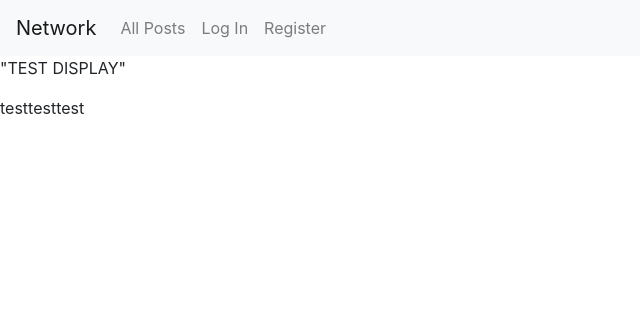
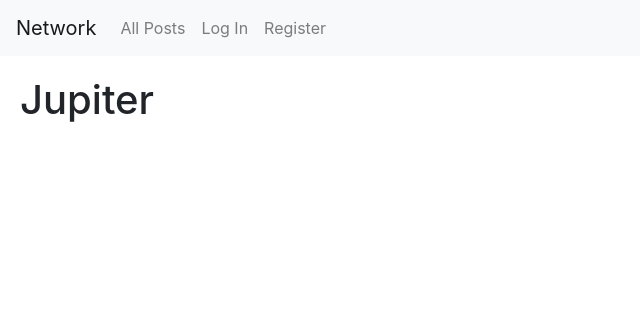
Before and after one commit to ThoshHub/CS50-Network, a Django app: page /userpage/4 in a window 1280 px wide. Shown: the top 316 px of the page, without its empty margins (0-640 px from the left). Run offline with Django 3.2, Linux system fonts and the light colour scheme; data comes from the database, SQL or seed files in the repository; some libraries are stand-ins or nearby versions.

Commit message:
updated user page display need to update css and messages

```diff
--- a/my_notes/current_notes.txt
+++ b/my_notes/current_notes.txt
@@ -96,3 +96,8 @@ Need to display user pages:
 	20.12.13
 		Left off on userpage.js on "loadUserData()"
 		trying to set the inner html of the userpage div
+
+	20.12.14
+		Left off trying to edit CSS of the "#user_information" id on the userpage.html page
+		I want a blue border and padding
+		Also need to display rest of information like number of followers etc.
--- a/network/static/network/styles.css
+++ b/network/static/network/styles.css
@@ -35,3 +35,7 @@
     display: inline-block;
     vertical-align: top;
 }
+
+#user_information{
+	padding: 20px;
+}
--- a/network/static/network/userpage.js
+++ b/network/static/network/userpage.js
@@ -14,13 +14,20 @@ document.addEventListener('DOMContentLoaded', function() {
 
 async function loadUserData(user_id){
 	// Request data from Server
-	const user_data = await get_user(user_id);
+	const user_data = await get_user(user_id); // array of 3 items, first item is the name, second is the number of followers, third is the number that the user follows
     // console.log(user_data);
 
+    const user_name = user_data[0];
+    const user_followers = user_data[1];
+    const user_following = user_data[2];
+    console.log(user_name + ", " + user_followers + ", " + user_following);
+
     // Generate and set HTML for user profile
-    // document.getElementById("#user_information").innerHTML = "<p>TEST TEST TEST</p>";
-    // console.log(user_information_block)
-    document.querySelector('#user_information').append("testtesttest");
+    var post = document.createElement('div');
+    var user_profile_html = "<h1>" + capitalizeFirstLetter(user_name) + "</h1>"
+    post.innerHTML = `${user_profile_html}`;
+    document.querySelector('#user_information').append(post);
+
 }
 
 async function loadUserPosts(user_id){
@@ -38,3 +45,7 @@ async function get_user(id) {
     // returns an array of 3 items, first item is the name, second is the number of followers, third is the number that the user follows
 	return [user_name, num_of_followers, num_of_following]
 }
+
+function capitalizeFirstLetter(string) {
+	return string.charAt(0).toUpperCase() + string.slice(1);
+}
--- a/network/templates/network/userpage.html
+++ b/network/templates/network/userpage.html
@@ -5,7 +5,6 @@
 	<script src="{% static 'network/userpage.js' %}"></script>
 
 	<div id="user_information">
-		<p>"TEST DISPLAY"</p>
 	</div>
 
 {% endblock %}
```
